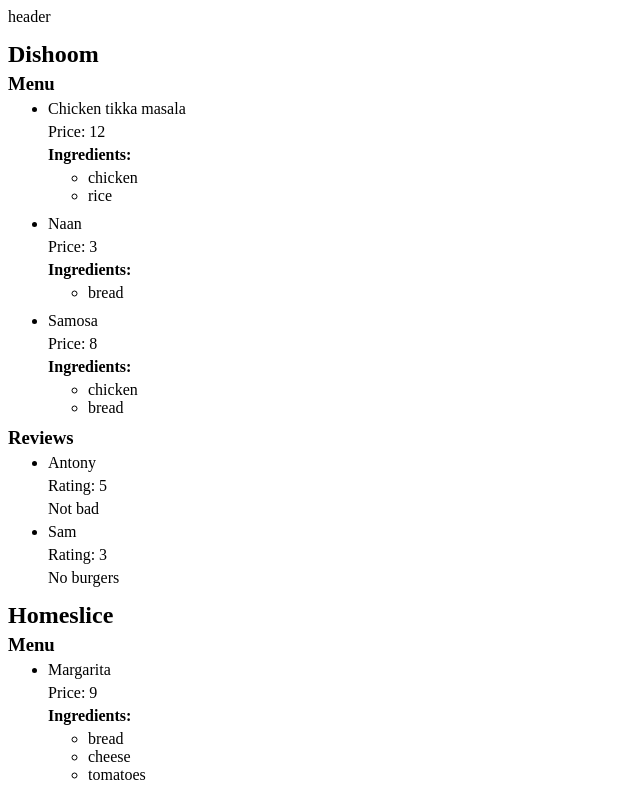
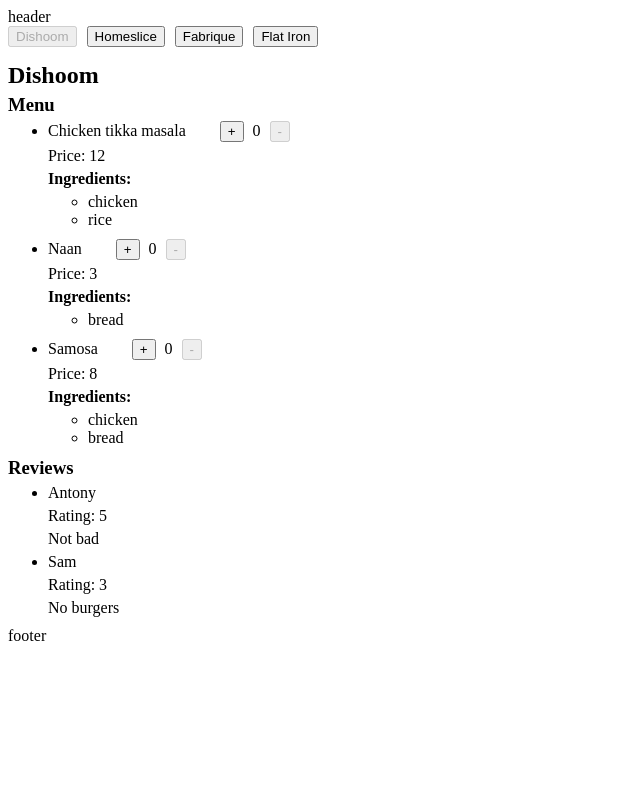
Before and after one commit to ragnar75/react-20240311-hw, a React (Vite) app: page / in a window 1280 px wide. Shown: the top 794 px of the page, without its empty margins (0-640 px from the left). Built offline with nearby package versions, Linux system fonts and the light colour scheme.

Commit message:
added a restaurants tabs, an increment/decrement counter for dishes, connected localstorage with saving the selected position in it

```diff
--- /dev/null
+++ b/src/App.jsx
@@ -0,0 +1,10 @@
+import { Restaurants } from './components/restaurants/component';
+import { Layout } from './components/layout/component';
+
+export const App = () => {
+  return (
+    <Layout>
+      <Restaurants />
+    </Layout>
+  );
+};
--- a/src/components/dish/component.jsx
+++ b/src/components/dish/component.jsx
@@ -1,9 +1,27 @@
+import { useState } from 'react';
 import { Ingredients } from '../ingredients/component';
 
 export const Dish = ({ dish }) => {
+  const [counter, setCounter] = useState(0);
   return (
     <div>
-      <p>{dish.name}</p>
+      <p>
+        {dish.name}{' '}
+        <button
+          style={{ marginLeft: '30px' }}
+          onClick={() => setCounter((counter) => counter + 1)}
+          disabled={counter > 4}
+        >
+          +
+        </button>
+        <span style={{ margin: '0 5px' }}> {counter} </span>
+        <button
+          onClick={() => setCounter((counter) => counter - 1)}
+          disabled={counter < 1}
+        >
+          -
+        </button>
+      </p>
       <p>Price: {dish.price}</p>
       <Ingredients ingredients={dish.ingredients} />
     </div>
--- /dev/null
+++ b/src/components/restaurant-tabs/component.jsx
@@ -0,0 +1,23 @@
+import { Tab } from '../tab/component';
+
+export const RestaurantTabs = ({ rests, onTabClick, currentIndex }) => {
+  return (
+    <nav>
+      {!!rests?.length &&
+        rests.map((restaurant, index) => (
+          // Question: Why is CurrentRestaurantIIndex(currentIndex) different from the index when displayed in the console,
+          // although when the corresponding component is displayed, the index is the same as CurrentRestaurantIndex?
+          <Tab
+            key={restaurant.id}
+            title={restaurant.name}
+            isActive={index === currentIndex}
+            onClick={() => {
+              onTabClick(index);
+              localStorage.setItem("currentRestaurantIndex", index);
+              console.log(index, currentIndex);
+            }}
+          />
+        ))}
+    </nav>
+  );
+};
--- a/src/components/restaurants/component.jsx
+++ b/src/components/restaurants/component.jsx
@@ -1,19 +1,29 @@
+import { useState } from 'react';
 import { restaurants } from '../../constants/mock';
 import { Restaurant } from '../restaurant/component';
+import { RestaurantTabs } from '../restaurant-tabs/component';
 export const Restaurants = () => {
+  const [currentRestaurantIndex, setCurrentRestaurantIndex] = useState(
+    () => Number(localStorage.getItem('currentRestaurantIndex')) || 0
+  );
+  const rests = restaurants.filter(Boolean);
+  const currentRestaurant = rests[currentRestaurantIndex];
   // if (!restaurants) {
   //   return null;
   // }
 
   return (
     <main>
-      {!!restaurants?.length &&
-        restaurants.filter(Boolean).map((elm) => (
-          // added key with unique ids to prevent errors in the console
-          <div key={elm.id}>
-            <Restaurant restaurant={elm} />
-          </div>
-        ))}
+      {/* Question: Why is CurrentRestaurantIIndex different from the index when displayed in the console,
+      although when the corresponding component is displayed, the index is the same as CurrentRestaurantIndex?
+       */}
+
+      <RestaurantTabs
+        rests={rests}
+        onTabClick={setCurrentRestaurantIndex}
+        currentIndex={currentRestaurantIndex}
+      />
+      {currentRestaurant && <Restaurant restaurant={currentRestaurant} />}
     </main>
   );
 };
--- /dev/null
+++ b/src/components/tab/component.jsx
@@ -0,0 +1,11 @@
+export const Tab = ({ title, isActive, onClick }) => {
+  return (
+    <button
+      style={{ marginRight: '10px' }}
+      onClick={onClick}
+      disabled={isActive}
+    >
+      {title}
+    </button>
+  );
+};
--- a/src/constants/mock.js
+++ b/src/constants/mock.js
@@ -139,4 +139,5 @@
       },
     ],
   },
+
 ];
--- a/src/main.jsx
+++ b/src/main.jsx
@@ -1,9 +1,4 @@
 import { createRoot } from 'react-dom/client';
-import { Restaurants } from './components/restaurants/component';
-import { Layout } from './components/layout/component';
+import { App } from './App';
 
-createRoot(document.getElementById('root')).render(
-  <Layout>
-    <Restaurants />
-  </Layout>
-);
+createRoot(document.getElementById('root')).render(<App />);
```
